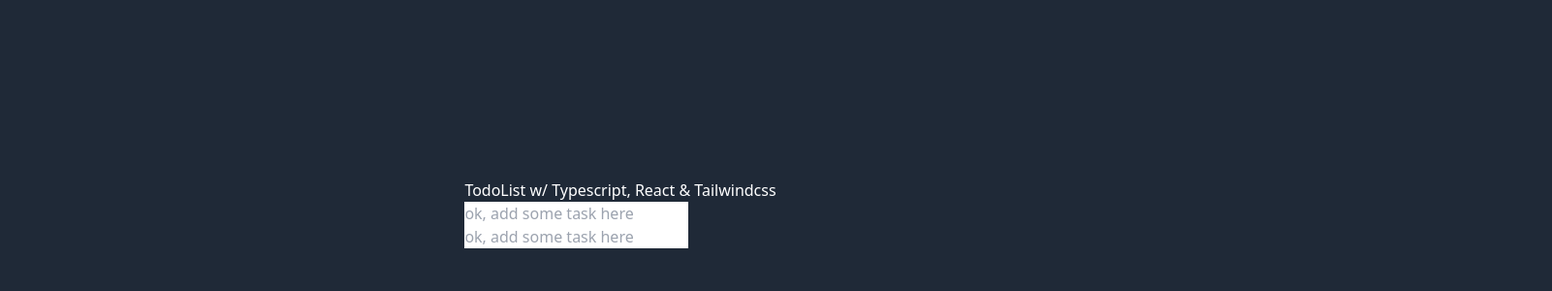
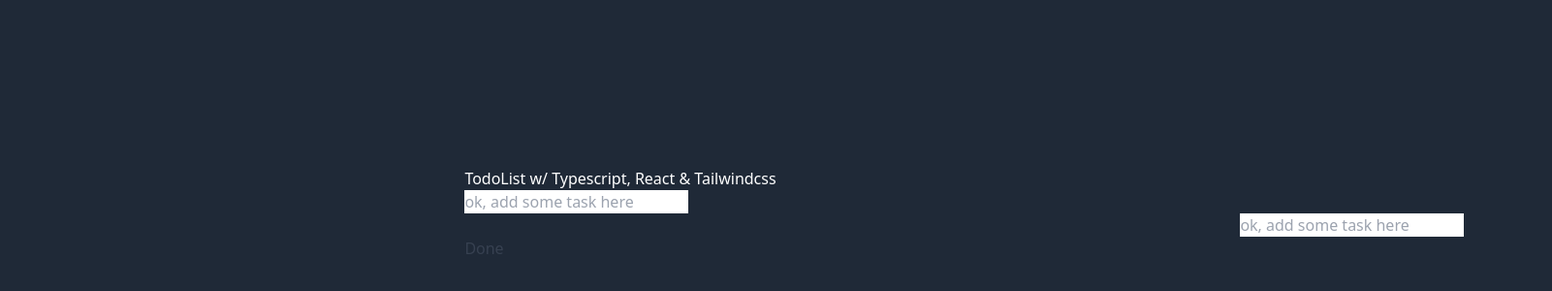
Before and after one commit to linuxmobile/React-TODO, a React (Vite) app: page / in a window 1280 px wide. Shown: the part 180-480 px from the top of the page at 97% size, 1601 px wide, since content can reach past the window. Built offline with nearby package versions, Linux system fonts and the light colour scheme.

Commit message:
:lipstick: Adding framermotion to panel
Improving the panel with framer motion

```diff
--- a/src/components/Panel.tsx
+++ b/src/components/Panel.tsx
@@ -1,4 +1,5 @@
 import * as React from 'react'
+import { AnimatePresence, motion } from 'framer-motion'
 import Button from './Button'
 import TodoPanel from './TodoPanel'
 import TodoForm from './TodoForm'
@@ -13,9 +14,43 @@
   }
 
   return (
-    <div>
-      <TodoPanel />
-      <TodoForm />
-    </div>
+    <>
+    <motion.div>
+        <AnimatePresence>
+          <motion.div
+            key='left'
+            initial={{ x: view === 'todo' ? 0 : '-100vh' }}
+            animate={{ x: view === 'todo' ? 0 : '-100vh' }}
+            exit={{ x: '-100vh' }}
+            transition= {{
+              type: 'spring',
+              stiffness: 150,
+              damping: 15,
+            }}
+          >
+            <TodoPanel />
+          </motion.div>
+          <motion.div
+            key='right'
+            initial={{ x: view === 'done' ? 0 : '100vh' }}
+            animate={{ x: view === 'done' ? 0 : '100vh' }}
+            exit={{ x: '100vh' }}
+            transition= {{
+              type: 'spring',
+              stiffness: 150,
+              damping: 15,
+            }}
+          >
+            <TodoForm />
+          </motion.div>
+        </AnimatePresence>
+    </motion.div>
+    <Button
+        title={`Change to ${view === 'todo' ? 'Done' : 'Todo'} view`}
+        type='button'
+        onClick={handleChangeView}>
+        {view === 'todo' ? 'Done' : 'Todo'}
+      </Button>
+    </>
   )
 }
```
